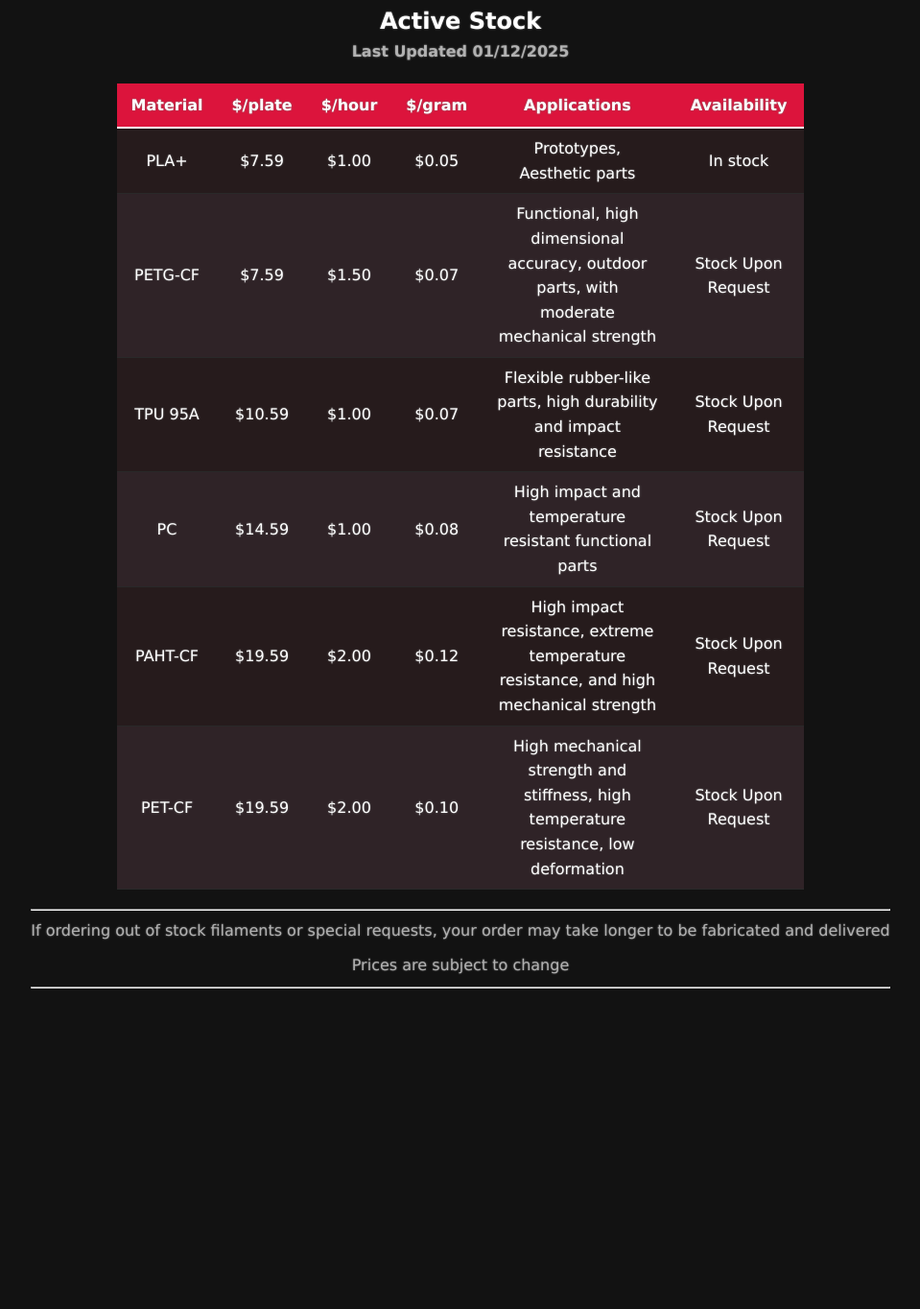
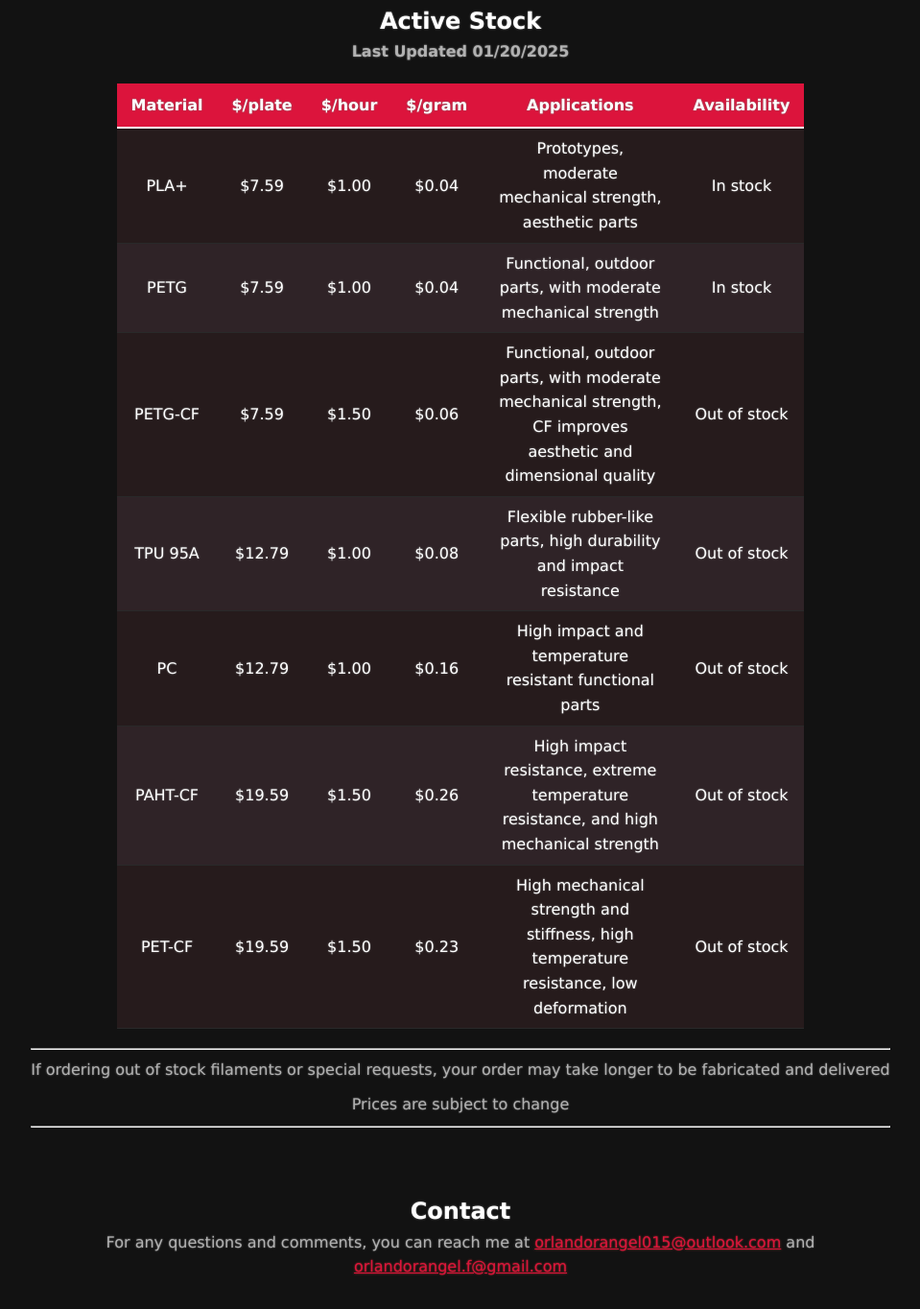
Before and after one commit to OrlandoR4/OrlandoR4.github.io, a plain HTML site: page 3d/index.html in a window 1280 px wide. Shown: the part 1876-3240 px from the top of the page at 96% size, without its empty margins (160-1119 px from the left). Before the commit the page ends 3024 px from the top, so only its background shows below. Drawn offline with Linux system fonts and the light colour scheme.

Commit message:
Pricing changes and others

```diff
--- a/3d/index.html
+++ b/3d/index.html
@@ -31,7 +31,7 @@
                     <a href="../">Portfolio</a>
                 </div>
                 <div class="primary-link">
-                    <a href="../#contact-anchor">Contact</a>
+                    <a href="#contact-anchor">Contact</a>
                 </div>
             </div>
         </nav>
@@ -169,7 +169,7 @@
     <div id="stock-anchor" class="anchor"></div>
     <section id ="stock">
         <h1>Active Stock</h1>
-        <h4>Last Updated 01/12/2025</h4>
+        <h4>Last Updated 01/20/2025</h4>
         <table id="materials-table">
             <thead>
                 <tr>
@@ -183,46 +183,53 @@
             </thead>
             <tbody>
                 <tr>
-                    <td>PLA+</td><td>$7.59</td><td>$1.00</td><td>$0.05</td>
+                    <td>PLA+</td><td>$7.59</td><td>$1.00</td><td>$0.04</td>
                     <td class="hide-on-small">
-                        Prototypes, Aesthetic parts
+                        Prototypes, moderate mechanical strength, aesthetic parts
                     </td>
                     <td>In stock</td>
                 </tr>
                 <tr>
-                    <td>PETG-CF</td><td>$7.59</td><td>$1.50</td><td>$0.07</td>
+                    <td>PETG</td><td>$7.59</td><td>$1.00</td><td>$0.04</td>
                     <td class="hide-on-small">
-                        Functional, high dimensional accuracy, outdoor parts, with moderate mechanical strength
+                        Functional, outdoor parts, with moderate mechanical strength
                     </td>
-                    <td>Stock Upon Request</td>
+                    <td>In stock</td>
                 </tr>
                 <tr>
-                    <td>TPU 95A</td><td>$10.59</td><td>$1.00</td><td>$0.07</td>
+                    <td>PETG-CF</td><td>$7.59</td><td>$1.50</td><td>$0.06</td>
+                    <td class="hide-on-small">
+                        Functional, outdoor parts, with moderate mechanical strength, CF improves aesthetic and dimensional quality
+                    </td>
+                    <td>Out of stock</td>
+                </tr>
+                <tr>
+                    <td>TPU 95A</td><td>$12.79</td><td>$1.00</td><td>$0.08</td>
                     <td class="hide-on-small">
                         Flexible rubber-like parts, high durability and impact resistance
                     </td>
-                    <td>Stock Upon Request</td>
+                    <td>Out of stock</td>
                 </tr>
                 <tr>
-                    <td>PC</td><td>$14.59</td><td>$1.00</td><td>$0.08</td>
+                    <td>PC</td><td>$12.79</td><td>$1.00</td><td>$0.16</td>
                     <td class="hide-on-small">
                         High impact and temperature resistant functional parts
                     </td>
-                    <td>Stock Upon Request</td>
+                    <td>Out of stock</td>
                 </tr>
                 <tr>
-                    <td>PAHT-CF</td><td>$19.59</td><td>$2.00</td><td>$0.12</td>
+                    <td>PAHT-CF</td><td>$19.59</td><td>$1.50</td><td>$0.26</td>
                     <td class="hide-on-small">
                         High impact resistance, extreme temperature resistance, and high mechanical strength
                     </td>
-                    <td>Stock Upon Request</td>
+                    <td>Out of stock</td>
                 </tr>
                 <tr>
-                    <td>PET-CF</td><td>$19.59</td><td>$2.00</td><td>$0.10</td>
+                    <td>PET-CF</td><td>$19.59</td><td>$1.50</td><td>$0.23</td>
                     <td class="hide-on-small">
                         High mechanical strength and stiffness, high temperature resistance, low deformation
                     </td>
-                    <td>Stock Upon Request</td>
+                    <td>Out of stock</td>
                 </tr>
             </tbody>
         </table>
@@ -268,6 +275,13 @@
         </div>
     </section>
 
+    <div id="contact-anchor" class="anchor"></div>
+    <section id="contact">
+        <h2>Contact</h2>
+        <p>For any questions and comments, you can reach me at <a href="mailto:orlandorangel015@outlook.com">orlandorangel015@outlook.com</a>
+            and <a href="mailto:orlandorangel.f@gmail.com">orlandorangel.f@gmail.com</a></p>
+    </section>
+
     <footer><p>&copy; 2024 Orlando Rangel Morales</p></footer>
 </body>
 </html>
--- a/3d/printingstyles.css
+++ b/3d/printingstyles.css
@@ -107,7 +107,6 @@ footer {
 /* Stock section styling */
 #stock {
     margin-top: 10px;
-    margin-bottom: 100px; /* TEMPORARY */
 }
 
 /* General table styling */
@@ -151,6 +150,11 @@ footer {
 #gallery .grid-display p {
     color: var(--primary-color);
     text-shadow: var(--text-primary-shadow-color) 0px 0px 2px;
+}
+
+#contact {
+    margin-top: 40px; /* TEMPORARY */
+    margin-bottom: 150px; /* TEMPORARY */
 }
 
 
```
